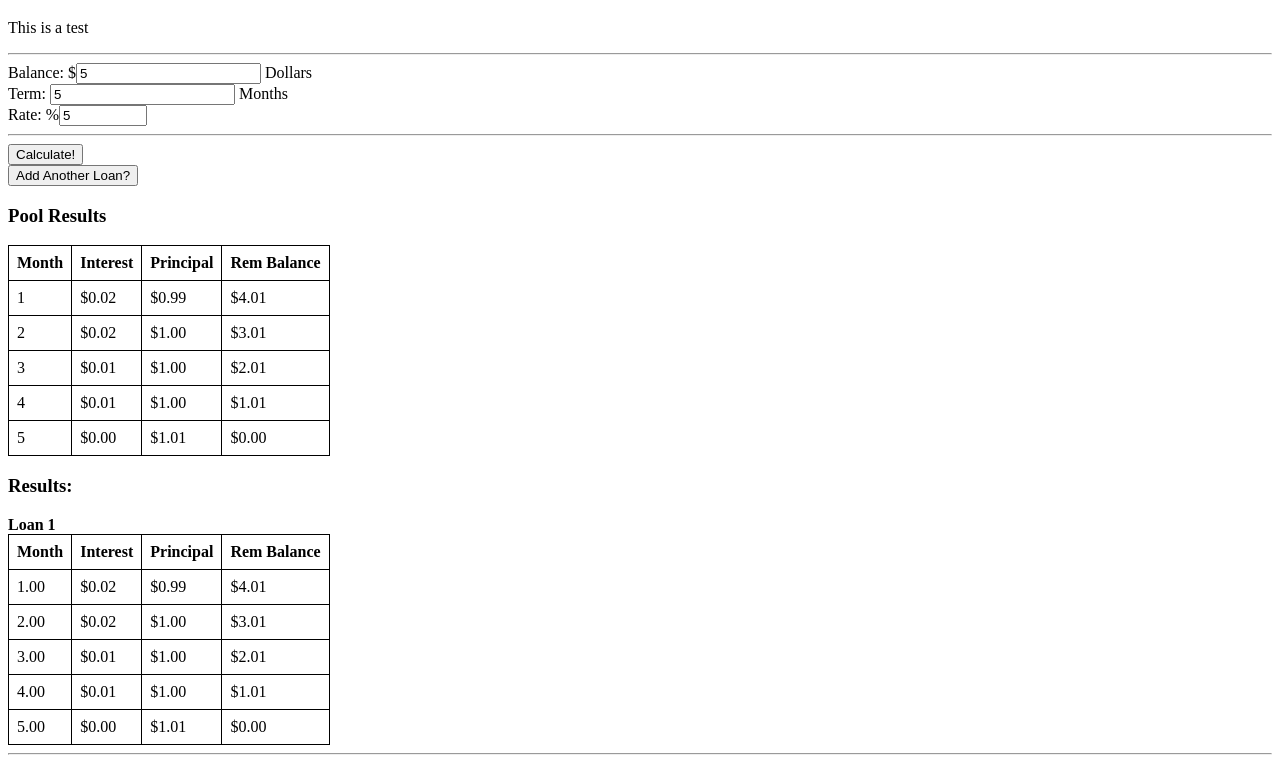
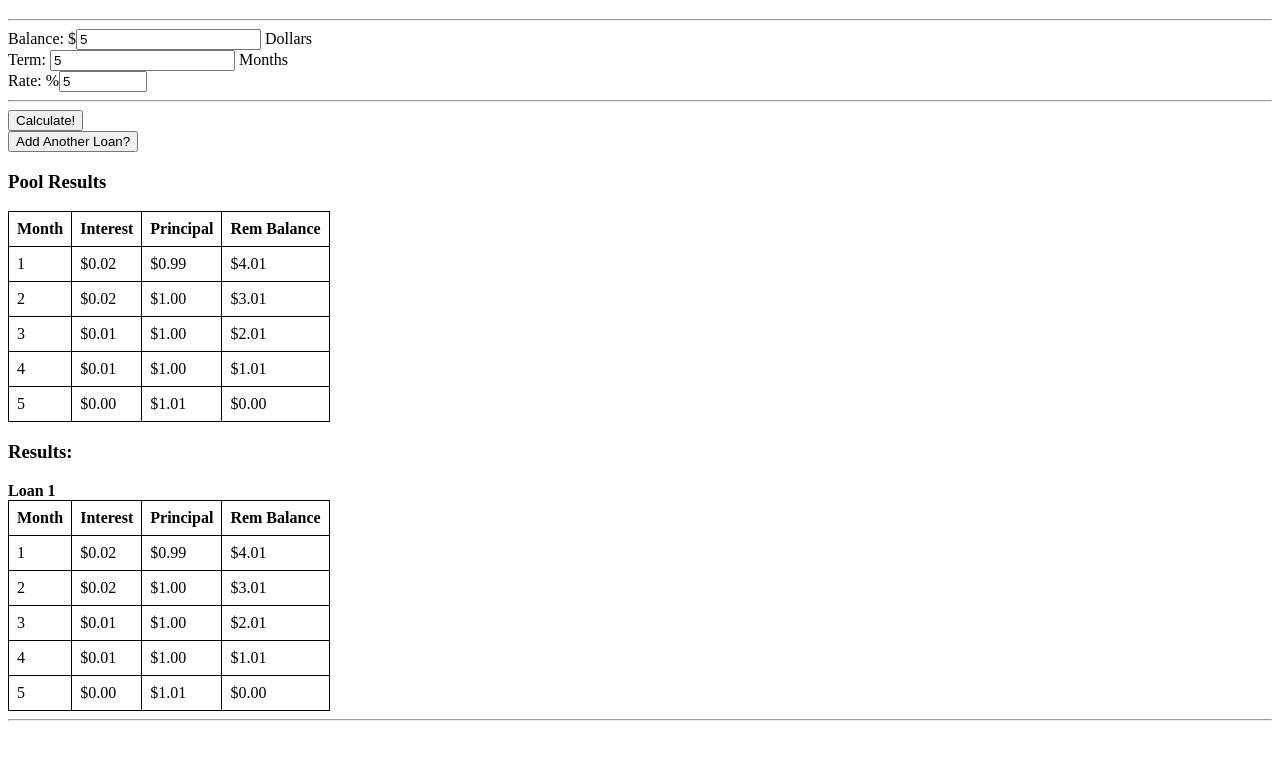
Before and after one commit to americool/loancalculator, a plain HTML site: page index.html in a window 1280 px wide. Both pictures are taken after typing "5", "5", "5" into the empty fields and a click on the input "Calculate!". Shown: the part 61-824 px from the top of the page. After the commit the page ends 800 px from the top, so only its background shows below. Drawn offline with nearby package versions, Linux system fonts and the light colour scheme; some packages are replaced by stand-ins of ours.

```diff
--- a/directives/results.html
+++ b/directives/results.html
@@ -10,7 +10,7 @@
     <th>Rem Balance</th>
     </tr>
     <tr ng-repeat="month in result.monthlyResults">
-      <td> {{month.month | number : 2}} </td>
+      <td> {{month.month}} </td>
       <td> ${{month.interest | number : 2}} </td>
       <td> ${{month.principal | number : 2}} </td>
       <td> ${{month.remBalance | number : 2}} </td>
--- a/pages/main.htm
+++ b/pages/main.htm
@@ -1,5 +1,4 @@
 <div>
-  <p> This is a test </p>
   <form name="form" ng-submit="calculate()">
     <hr/>
     <div ng-repeat="form in forms">
```
